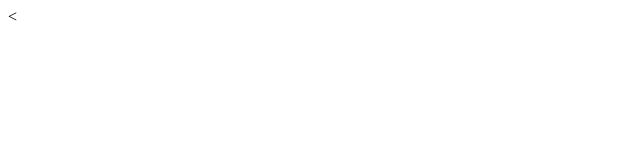
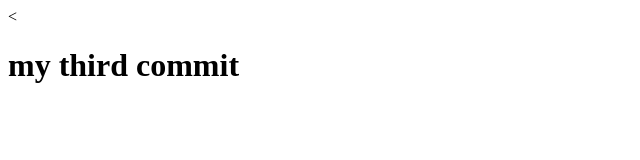
Before and after one commit to khaled1994github/git-one, a plain HTML site: page index.html in a window 1280 px wide. Shown: the whole page, without its empty margins (0-640 px from the left). Drawn offline with Linux system fonts and the light colour scheme.

Commit message:
add third commit h1

```diff
--- a/index.html
+++ b/index.html
@@ -2,9 +2,9 @@
 <html lang="en" dir="ltr">
   <head>
     <meta charset="utf-8">
-    <title>My seconed commit</title>
+    <title>My three commit</title>
   </head>
   <body>
-
+      <h1>my third commit</h1>
   </body>
 </html>
```
